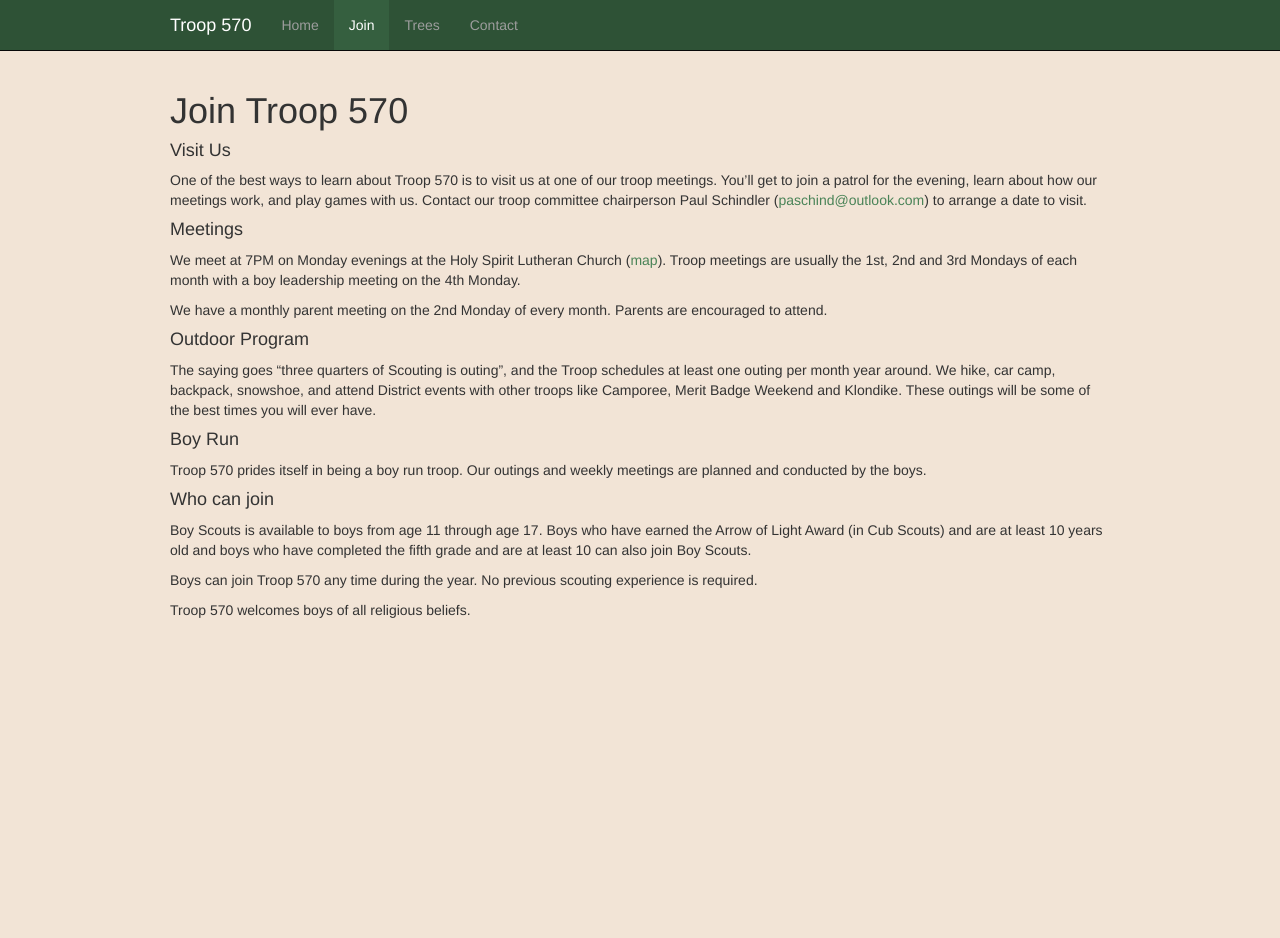
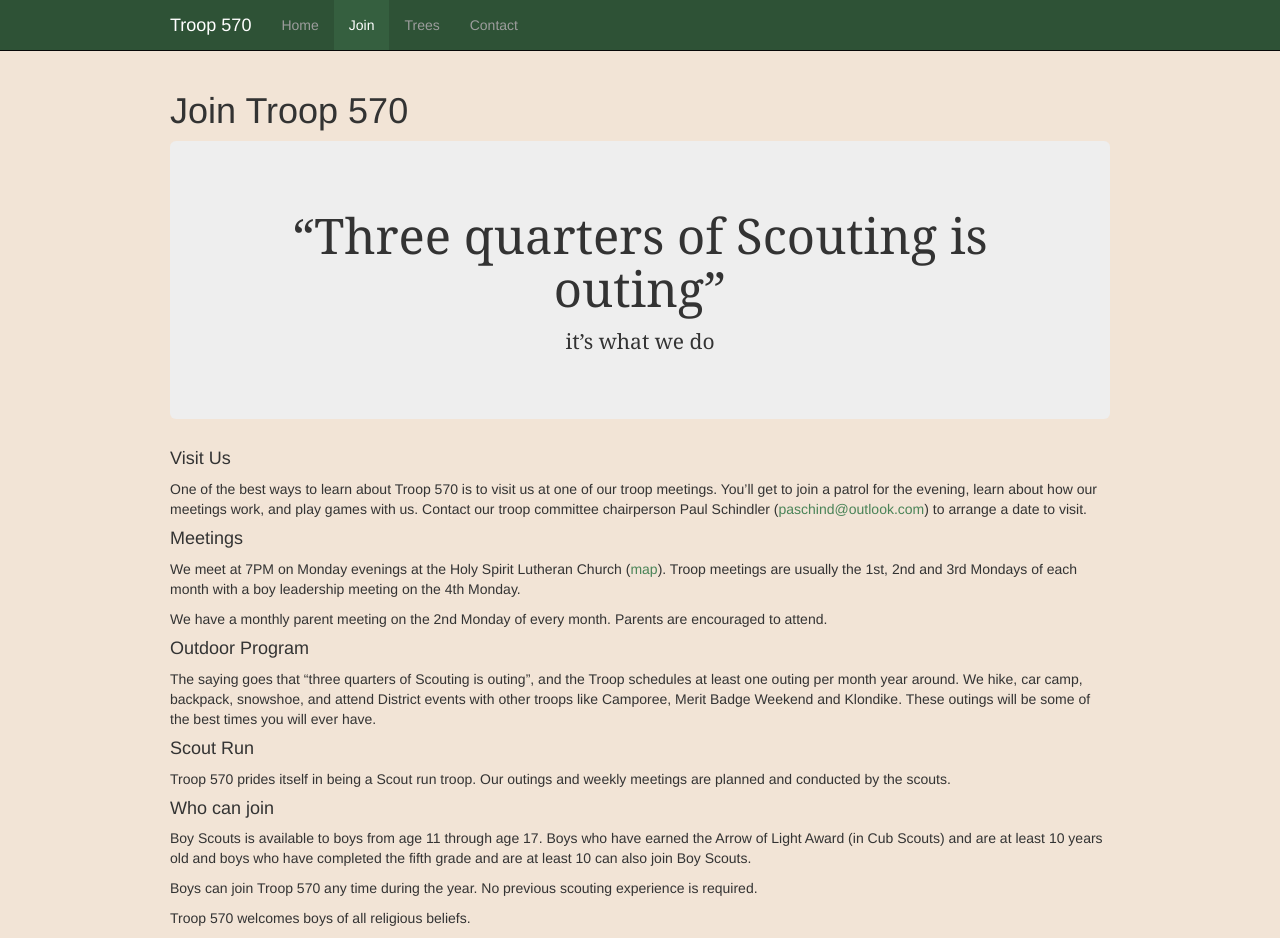
Before and after one commit to troop570/troop570.github.io, a Jekyll site: the page built from join/index.md, in a window 1280 px wide. Built offline with Jekyll 4.4.1, drawn with Linux system fonts in a browser that asks for light colours; nearby versions of some CDN libraries; before the commit the page ends 900 px from its top, so only the background shows below that.

Commit message:
Add jumbotron option for pages

```diff
--- /dev/null
+++ b/_includes/join/jumbotron.html
@@ -0,0 +1,2 @@
+<h2 class="Georgia text-center">&ldquo;Three quarters of Scouting is outing&rdquo;</h2>
+<p class="Georgia text-center">it&rsquo;s what we do</p>
--- a/_layouts/page.html
+++ b/_layouts/page.html
@@ -5,6 +5,11 @@
     {% include navigation.html %}
     <div class="container">
       <h1>{{ page.title }}</h1>
+      {% if page.jumbotron %}
+        <div class="jumbotron">
+          {%include {{page.jumbotron}} %}
+        </div>
+      {% endif %}
       {{ content }}
     </div>
   </body>
--- a/css/app.scss
+++ b/css/app.scss
@@ -33,6 +33,16 @@ a:hover {
 body {
   background-color:#F2E4D6;
 }
+.Georgia {
+  font-family: Georgia, serif;
+}
+
+.jumbotron {
+  h2 {
+    font-size: 3.5em;
+  }
+}
+
 #coverage-map {
   max-width:100%;
 }
--- a/join/index.md
+++ b/join/index.md
@@ -23,16 +24,16 @@ encouraged to attend.
 
 #### Outdoor Program
 
-The saying goes “three quarters of Scouting is outing”, and the Troop schedules
+The saying goes that “three quarters of Scouting is outing”, and the Troop schedules
 at least one outing per month year around. We hike, car camp, backpack,
 snowshoe, and attend District events with other troops like Camporee, Merit
 Badge Weekend and Klondike. These outings will be some of the best times you
 will ever have.
 
-#### Boy Run
+#### Scout Run
 
-Troop 570 prides itself in being a boy run troop. Our outings and weekly
-meetings are planned and conducted by the boys.
+Troop 570 prides itself in being a Scout run troop. Our outings and weekly
+meetings are planned and conducted by the scouts.
 
 #### Who can join
 
```
Also changed, not shown: other parts of join/index.md (+1 -0 lines).
